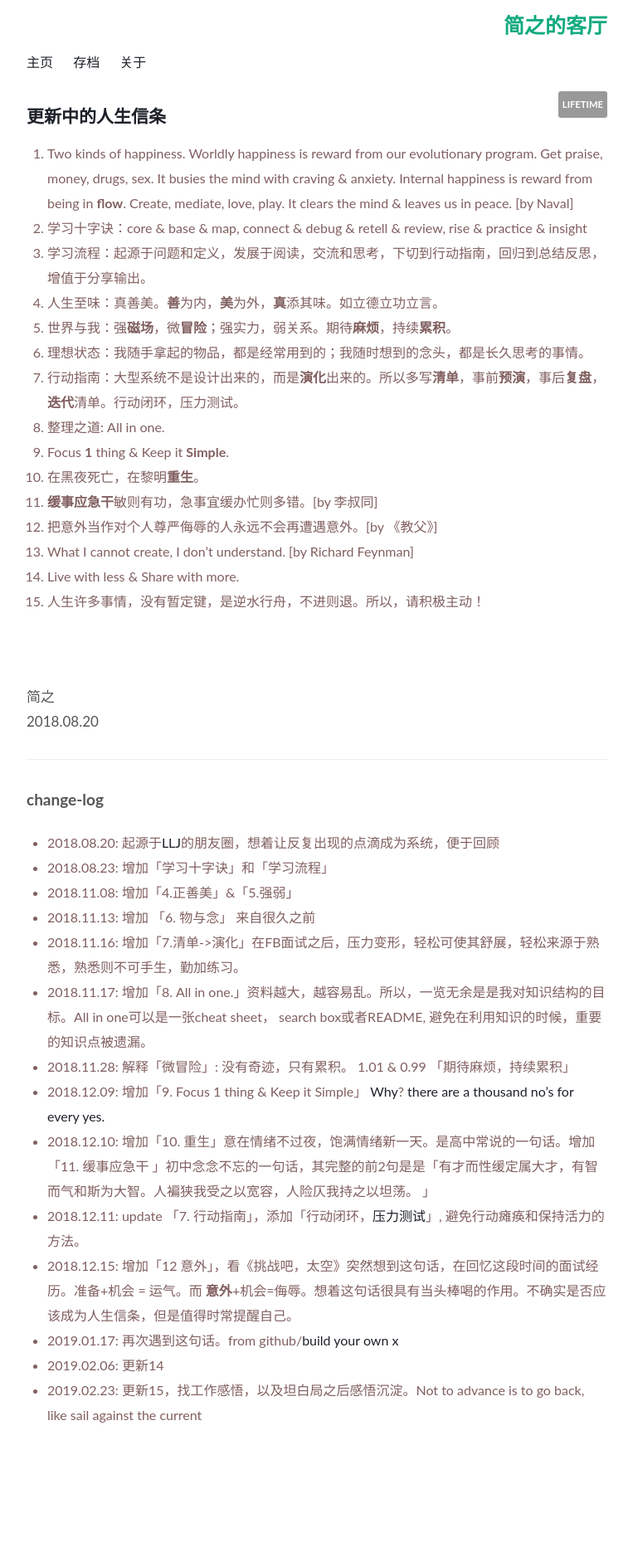
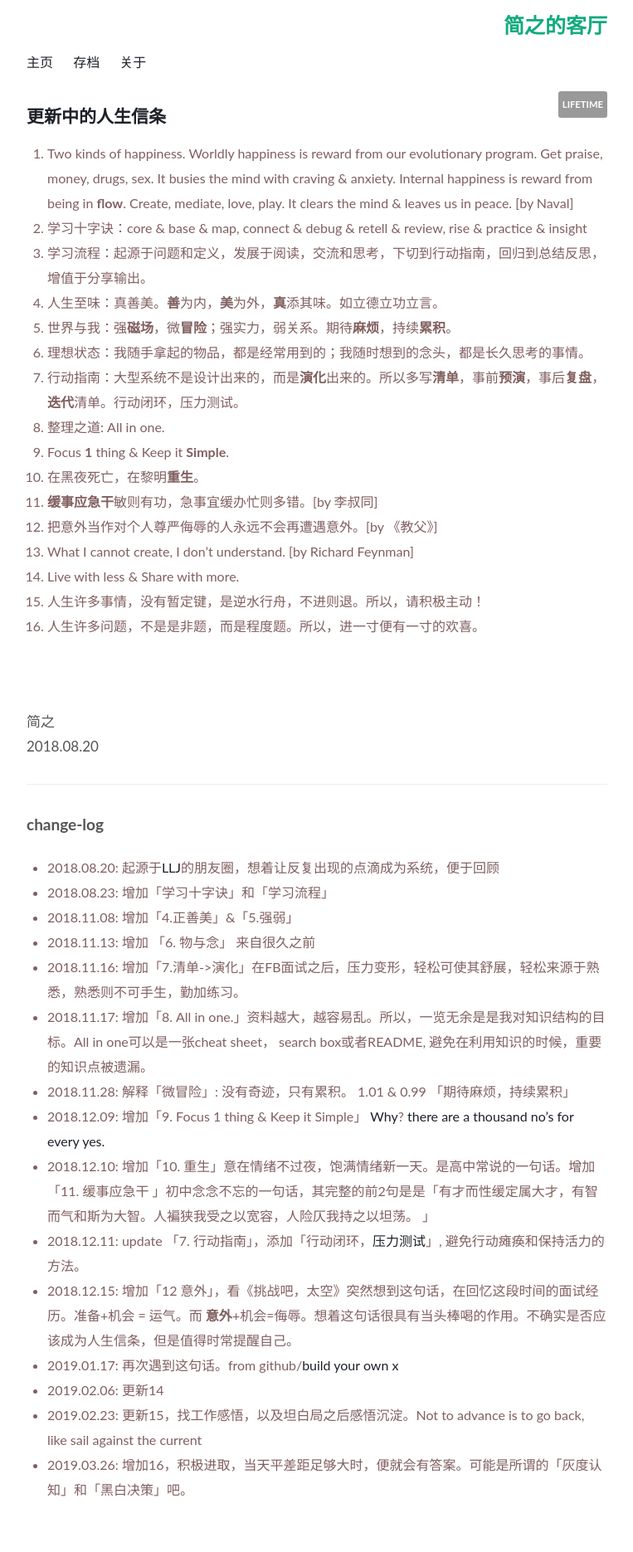
Before and after one commit to WillWang-X/willwang-x.github.io, a Jekyll site: the page built from _posts/2018-10-20-mottos.md, in a window 1280 px wide. Shown: the whole page at 83% size, without its empty margins (258-1021 px from the left). Built offline with Jekyll 4.4.1, drawn with Linux system fonts in a browser that asks for light colours; before the commit the page ends 1781 px from its top, so only the background shows below that.

Commit message:
updated mottos

```diff
--- a/_posts/2018-10-20-mottos.md
+++ b/_posts/2018-10-20-mottos.md
@@ -25,6 +25,7 @@ published: true
 13. What I cannot create, I don't understand. [by Richard Feynman]
 14. Live with less & Share with more.
 15. 人生许多事情，没有暂定键，是逆水行舟，不进则退。所以，请积极主动！
+16. 人生许多问题，不是是非题，而是程度题。所以，进一寸便有一寸的欢喜。
 
 <br>
 <br>
@@ -49,3 +50,4 @@ published: true
 -  2019.01.17:  再次遇到这句话。from github/[build your own x](https://github.com/danistefanovic/build-your-own-x)
 -  2019.02.06: 更新14
 -  2019.02.23: 更新15，找工作感悟，以及坦白局之后感悟沉淀。Not to advance is to go back, like sail against the current
+-  2019.03.26: 增加16，积极进取，当天平差距足够大时，便就会有答案。可能是所谓的「灰度认知」和「黑白决策」吧。
```
